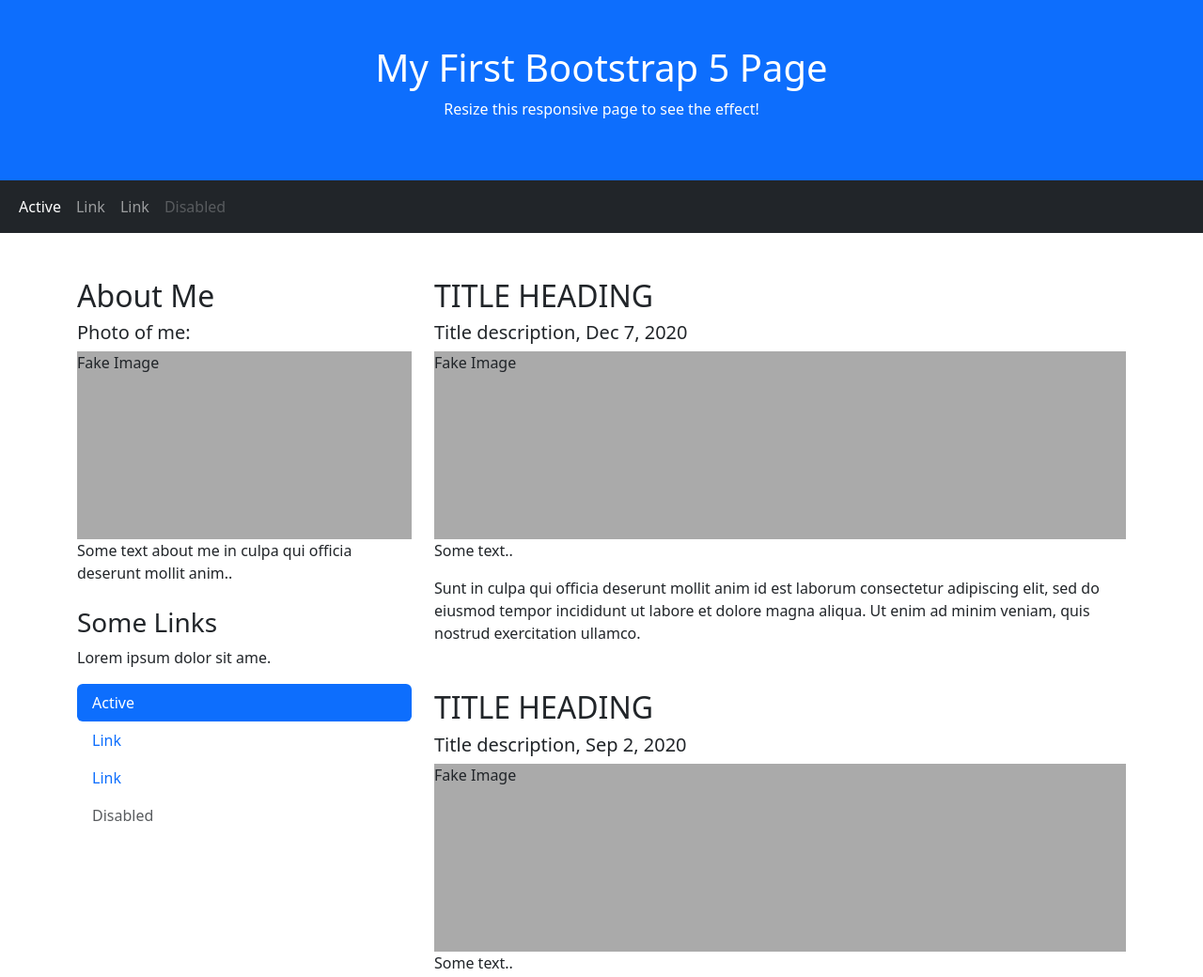
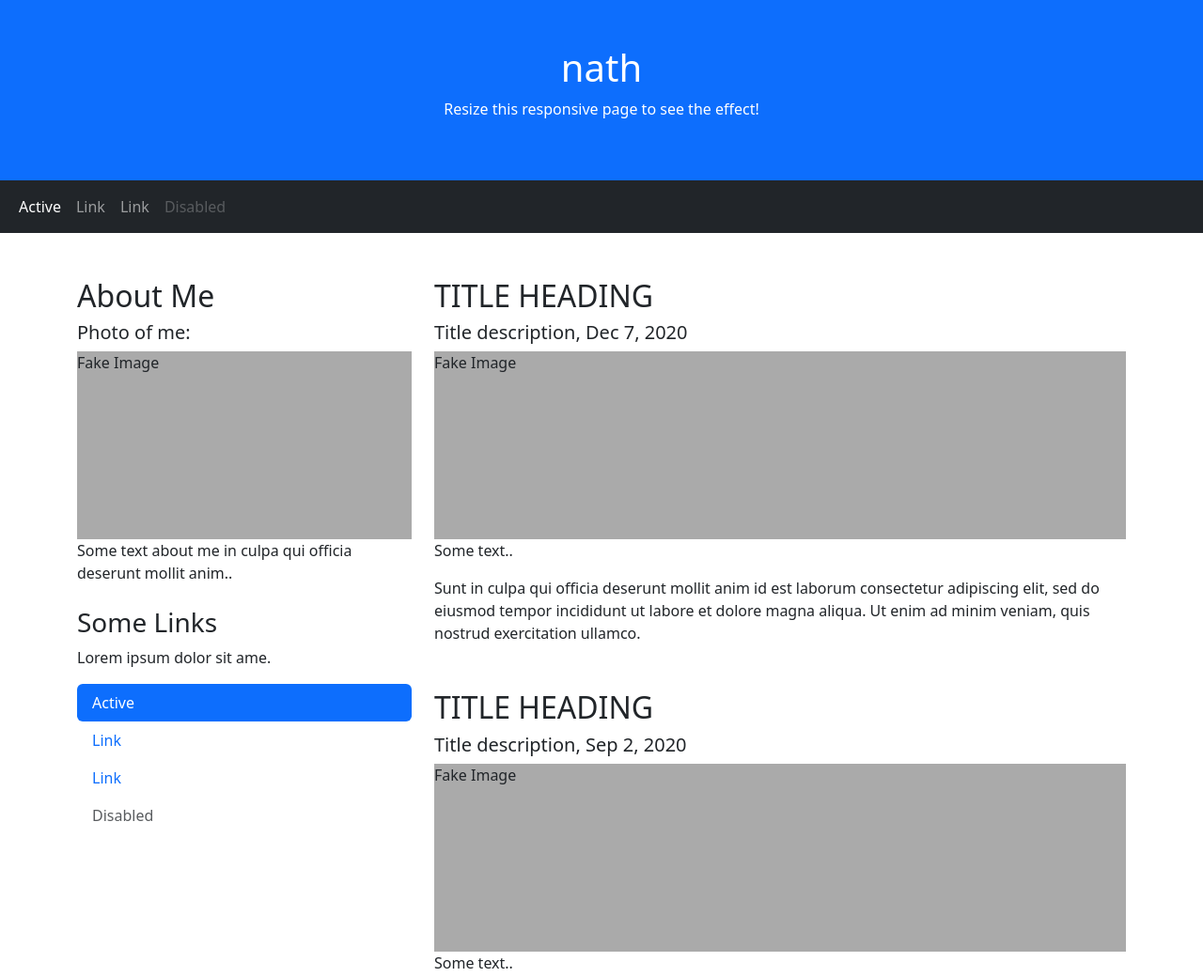
Before and after one commit to nathaliaa820/newproject-1, a plain HTML site: page index.html in a window 1280 px wide. Shown: the top 1040 px of the page at 94% size. Drawn offline with nearby package versions, Linux system fonts and the light colour scheme.

Commit message:
alteração do titulo do site
titulo alterado para nath

```diff
--- a/index.html
+++ b/index.html
@@ -16,7 +16,7 @@
 <body>
 
 <div class="p-5 bg-primary text-white text-center">
-  <h1>My First Bootstrap 5 Page</h1>
+  <h1>nath</h1>
   <p>Resize this responsive page to see the effect!</p>
 </div>
 
```
